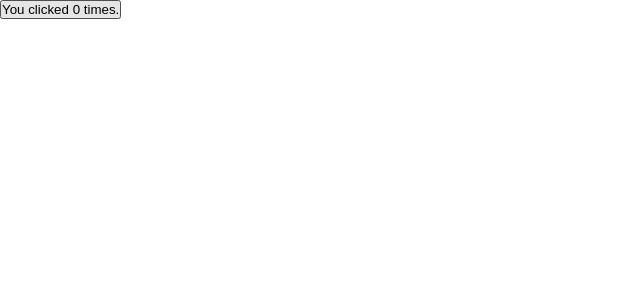
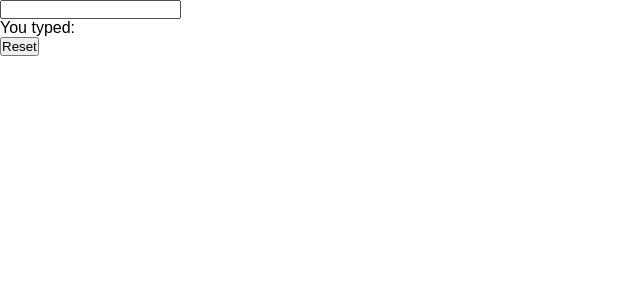
Before and after one commit to huyphamfc/react-typescript, a React (Vite) app: page / in a window 1280 px wide. Shown: the top 300 px of the page, without its empty margins (0-640 px from the left). Built offline with nearby package versions, Linux system fonts and the light colour scheme.

Commit message:
Text Field

```diff
--- /dev/null
+++ b/src/02--text-field/index.tsx
@@ -0,0 +1,29 @@
+import React, { useState, ChangeEvent, FormEvent } from 'react';
+
+function MyInput() {
+  const [text, setText] = useState<string>('');
+
+  const handleChange = (e: ChangeEvent<HTMLInputElement>): void => {
+    setText(e.target.value);
+  };
+
+  const handleReset = () => {
+    setText('');
+  };
+
+  const handleSubmit = (e: FormEvent<HTMLFormElement>): void => {
+    e.preventDefault();
+  };
+
+  return (
+    <form onSubmit={handleSubmit}>
+      <input type="text" value={text} onChange={handleChange} />
+      <p>You typed: {text}</p>
+      <button type="button" onClick={handleReset}>
+        Reset
+      </button>
+    </form>
+  );
+}
+
+export default MyInput;
--- a/src/App.tsx
+++ b/src/App.tsx
@@ -1,9 +1,9 @@
 import React from 'react';
 
-import Counter from './01--counter';
+import MyInput from './02--text-field';
 
 function App() {
-  return <Counter />;
+  return <MyInput />;
 }
 
 export default App;
```
